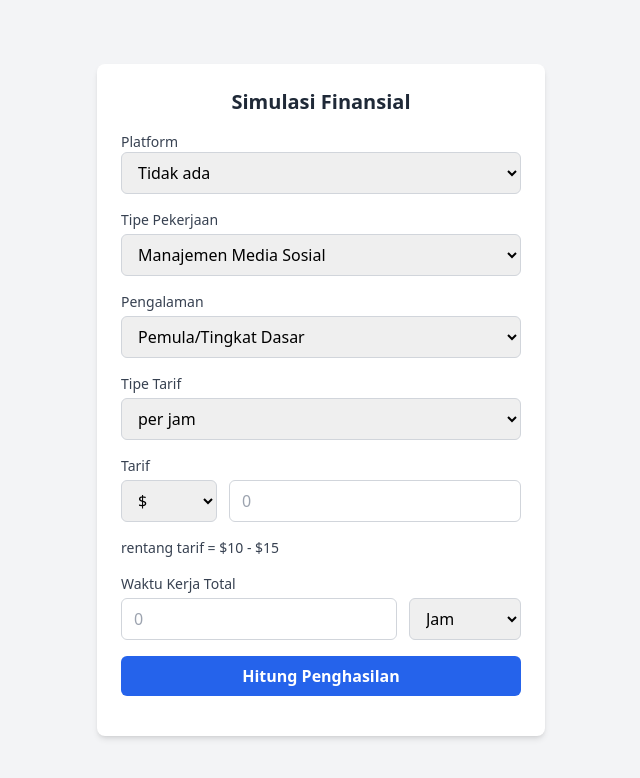
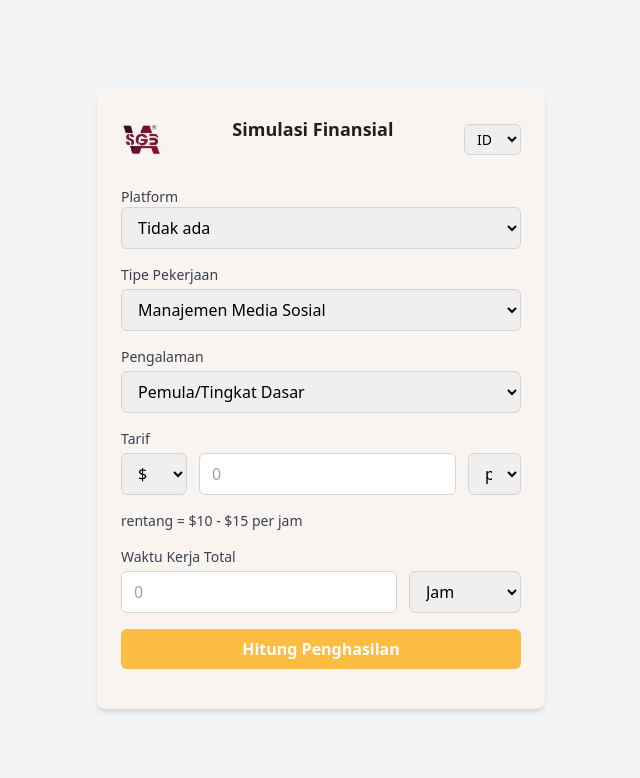
Before and after one commit to fakhrulhidayat33/simple-financial-simulation, a website: page index.html in a window 1280 px wide. Shown: the whole page, without its empty margins (319-959 px from the left). Drawn offline with nearby package versions, Linux system fonts and the light colour scheme.

Commit message:
On branch main Your branch is up to date with 'origin/main'. Changes to be committed:     modified:   index.html     - change background color     - add logo     - add option for language     - change position of input     - change focus color     - change button color

```diff
--- a/index.html
+++ b/index.html
@@ -8,10 +8,41 @@
     <meta property="og:image" content="pic/logo.webp" />
     <link rel="apple-touch-icon" href="pic/logo.webp">
     <script src="https://cdn.tailwindcss.com"></script>
+    <style>
+        input:focus,
+        select:focus,
+        textarea:focus,
+        button:focus {
+            outline: none !important;
+            --tw-ring-color: black !important;
+            --tw-ring-offset-color: black !important;
+            border-color: black !important;
+        }
+    </style>
 </head>
 <body class="bg-gray-100 min-h-screen flex items-center justify-center p-4">
-    <div class="bg-white p-6 rounded-lg shadow-md w-full max-w-md space-y-4">
-        <h1 class="text-xl font-bold text-center text-gray-800">Simulasi Finansial</h1>
+    <div class="bg-[#F9F4EF] p-6 rounded-lg shadow-md w-full max-w-md space-y-4">
+
+        <div class="flex items-center justify-between w-full mb-6">
+            <!-- Kiri: Logo -->
+            <div class="flex-shrink-0">
+                <img src="./pic/68638ac5f1188_logosgb.jpeg" alt="Logo" class="h-8 w-auto">
+            </div>
+
+            <!-- Tengah: Judul -->
+            <div class="text-center flex-1">
+                <h1 class="font-extrabold font-garet text-lg text-center desktop:text-[28px] mb-5 desktop:mb-6 text-[#1D1F20]">Simulasi Finansial</h1>
+            </div>
+
+            <!-- Kanan: Bahasa -->
+            <div class="flex-shrink-0">
+                <select class="border border-gray-300 rounded-md px-2 py-1 text-sm focus:outline-none focus:ring-2 focus:ring-blue-400">
+                <option value="id">ID</option>
+                <option value="en">EN</option>
+                </select>
+            </div>
+        </div>
+
 
         <div>
             <label for="platformSelect" class="block text-sm font-medium text-gray-700 mt-4">Platform</label>
@@ -35,15 +66,9 @@
         </div>
 
         <div>
-            <label for="typeRate" class="block text-sm font-medium text-gray-700 mb-1">Tipe Tarif</label>
-            <select id="typeRate" class="w-full border border-gray-300 rounded-md px-3 py-2 focus:outline-none focus:ring-2 focus:ring-blue-400">
-                <!-- opsi akan diisi lewat JavaScript-->
-            </select>
-        </div>
+            <label class="block text-sm font-medium text-gray-700 mb-1">Tarif</label>
+            <div class="flex gap-3" items-center>
 
-        <div>
-            <label class="block text-sm font-medium text-gray-700 mb-1">Tarif</label>
-            <div class="flex gap-3">
                 <!-- Mata Uang -->
                 <select id="currency" class="border border-gray-300 rounded-md px-3 py-2 w-24 focus:outline-none focus:ring-2 focus:ring-blue-400">
                     <option value="usd">$</option>
@@ -53,6 +78,11 @@
 
                 <!-- Jumlah -->
                 <input id="rateAmount" type="number" placeholder="0" class="flex-1 border border-gray-300 rounded-md px-3 py-2 focus:outline-none focus:ring-2 focus:ring-blue-400">
+
+                <!-- tipe rate-->
+                <select id="typeRate" class="w-full border border-gray-300 rounded-md px-3 py-2 focus:outline-none focus:ring-2 focus:ring-blue-400">
+                    <!-- opsi akan diisi lewat JavaScript-->
+                </select>
             </div>
         </div>
 
@@ -80,12 +110,13 @@
         <div id="durationPerDayContainer" class="hidden">
             <label class="block text-sm font-medium text-gray-700 mb-1">Durasi Kerja per Hari</label>
             <div class="flex gap-3">
-                <input id="durationPerDay" type="number" placeholder="0" class="flex-1 border border-gray-300 rounded-md px-3 py-2 focus:outline-none focus:ring-2 focus:ring-blue-400">
+                <input id="durationPerDay" type="number" placeholder="0"
+                class="flex-1 border border-gray-300 rounded-md px-3 py-2 focus:outline-none focus:ring-2 focus:ring-blue-400">
                 <span class="self-center text-sm text-gray-600">jam</span>
             </div>
         </div>
 
-        <button id="calculate" class="w-full bg-blue-600 text-white font-semibold py-2 rounded-md hover:bg-blue-700 transition">
+        <button id="calculate" class="w-full bg-[#FCBD42] text-white font-semibold py-2 rounded-md hover:brightness-110 transition">
             Hitung Penghasilan
         </button>
 
@@ -222,13 +253,11 @@
             const convertedMin = Math.round(min * exchangeRate);
             const convertedMax = Math.round(max * exchangeRate);
 
-            let message = `rentang tarif = `
+            let message = `rentang = `
             message += `${currency}${convertedMin.toLocaleString("id-ID", { minimumFractionDigits: 0 })} - `
-            message += `${currency}${convertedMax.toLocaleString("id-ID", { minimumFractionDigits: 0 })}`;
+            message += `${currency}${convertedMax.toLocaleString("id-ID", { minimumFractionDigits: 0 })} `;
 
-            let suffix = rateType === "per jam" ?
-                        "/ jam" : rateType === "per bulan" ?
-                        "/ bulan" : "/ proyek";
+            message += rateType;
 
             if (!isNaN(rate)) {
 
@@ -364,7 +393,6 @@
                     totalHours = workingDays * duration;
                 }
                 else if (workUnit === "Bulan") {
-
                     const daysPerMonth = includeHoliday.checked ? 30 : 22;
                     totalHours = totalTime * daysPerMonth * duration;
                 }
```
